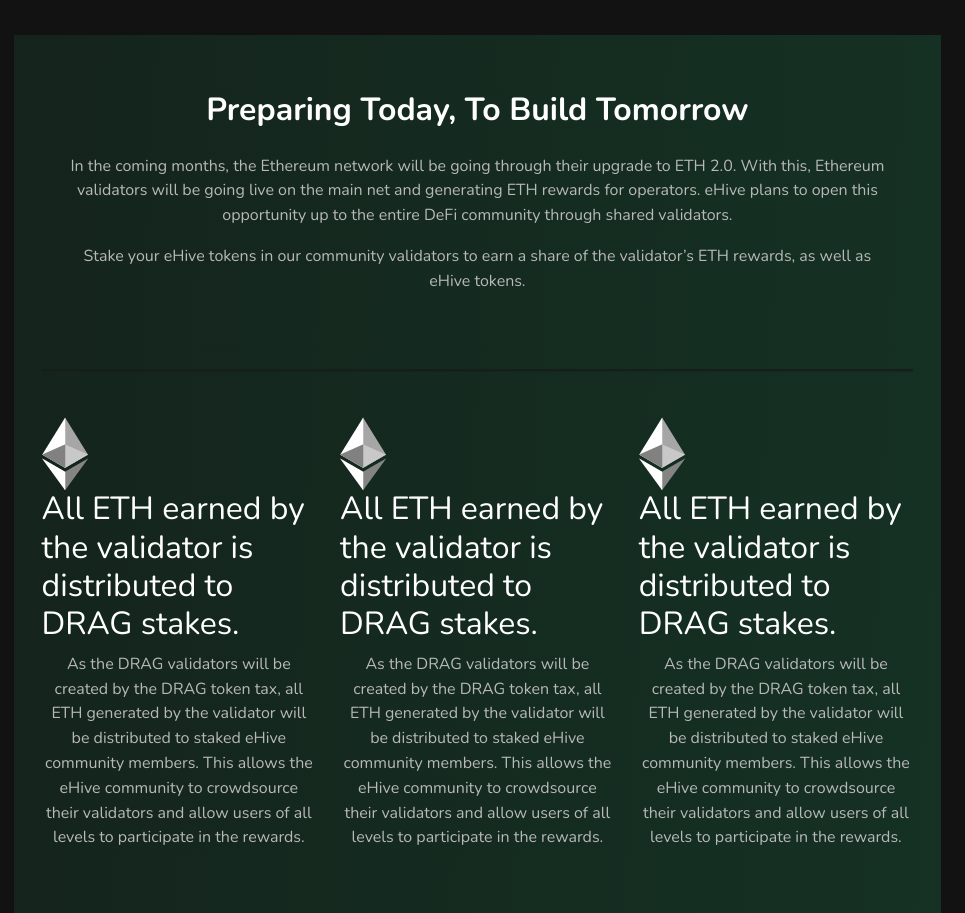
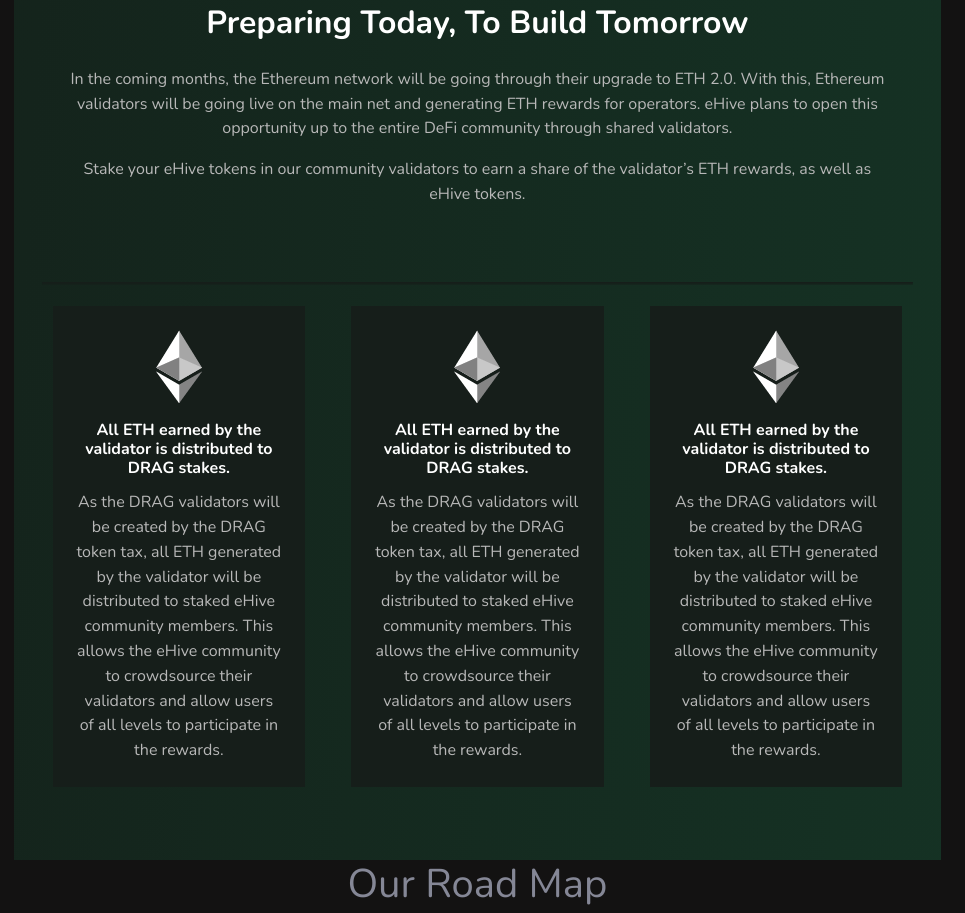
Before and after one commit to noorshanu/Draco-dashboard, a plain HTML site: page index.html in a window 1280 px wide. Shown: the part 670-1583 px from the top of the page, without its empty margins (315-1280 px from the left). Drawn offline with nearby package versions, Linux system fonts and the light colour scheme.

Commit message:
Update Style.css

```diff
--- a/css/Style.css
+++ b/css/Style.css
@@ -249,6 +249,28 @@ color: #B8B8B8;
     height: 3px;
     width: 100%;
   }
+
+  .hero-main-box{
+    background: #161E1A;
+    align-items: center;
+    padding: 24px 24px 8px;
+    gap: 24px;
+    margin: 4%;
+}
+  .hero-box-img{
+    text-align: center;
+    padding-bottom: 4%;
+  }
+  .hero-main-box h2{
+    font-weight: 700;
+    font-size: 16px;
+    line-height: 19px;
+    text-align: center;
+    color: #FFFFFF;
+    padding-bottom: 2%;
+    padding-top: 5%;
+}
+  }
   /*end*/
 @media (max-width: 768px) {
     .ct-1{
```
